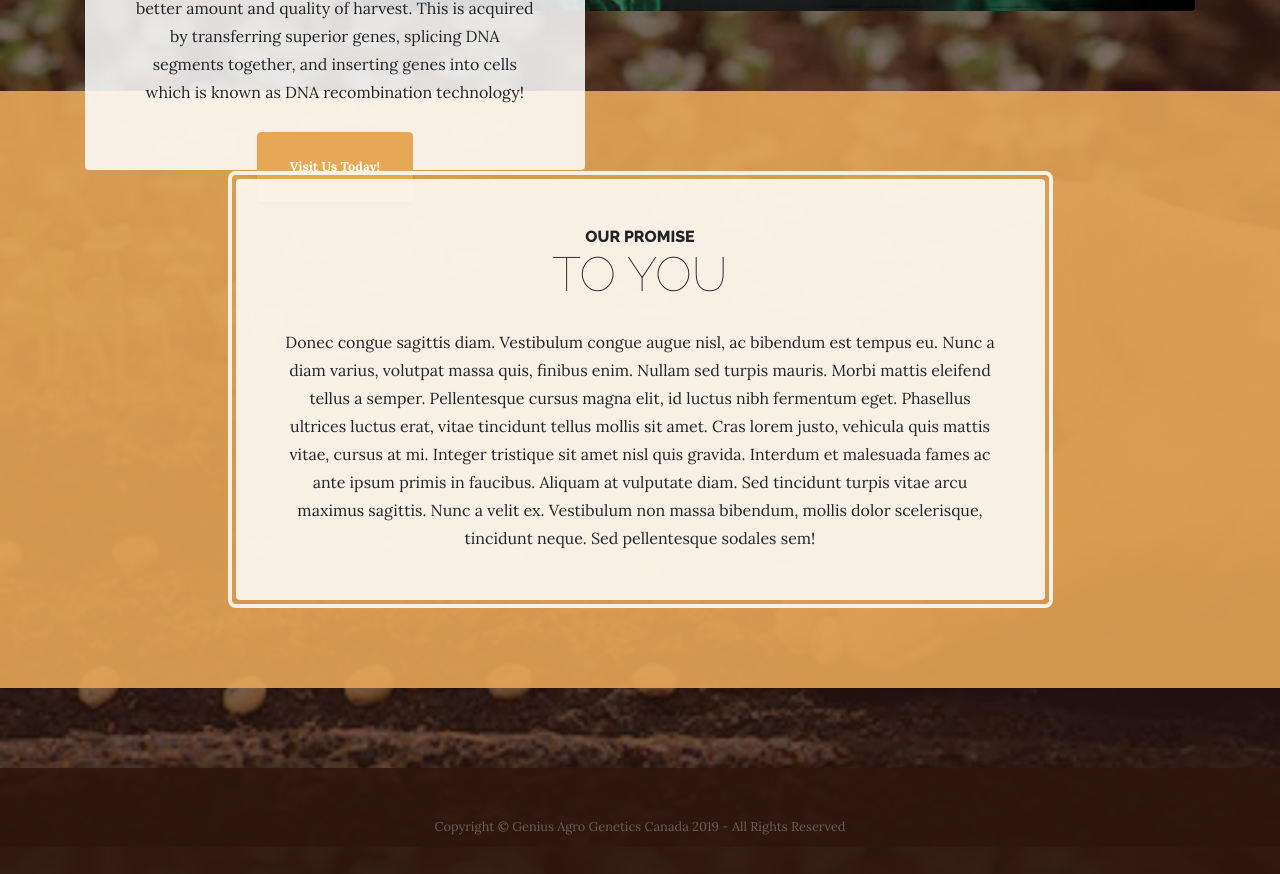
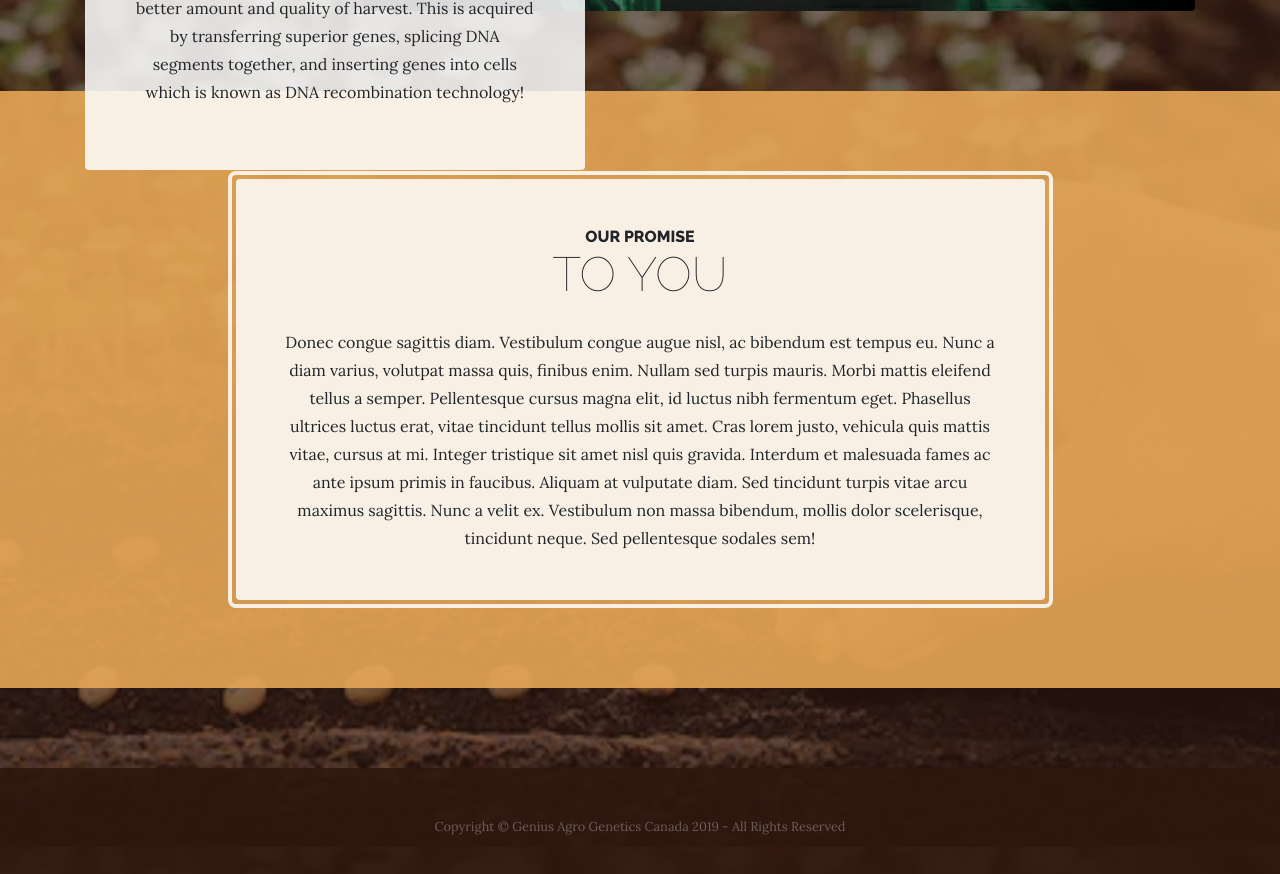
Before and after one commit to MajidToorani/GeniusAgroGenetics, a website: page index.html in a window 1280 px wide. Shown: the part 860-1734 px from the top of the page. Drawn offline with Linux system fonts and the light colour scheme.

Commit message:
Update index.html

```diff
--- a/index.html
+++ b/index.html
@@ -78,7 +78,7 @@
 		  and inserting genes into cells which is known as DNA recombination technology!
           </p>
           <div class="intro-button mx-auto">
-            <a class="btn btn-primary btn-xl" href="#">Visit Us Today!</a>
+            <!-- <a class="btn btn-primary btn-xl" href="#">Visit Us Today!</a> -->
           </div>
         </div>
       </div>
```
